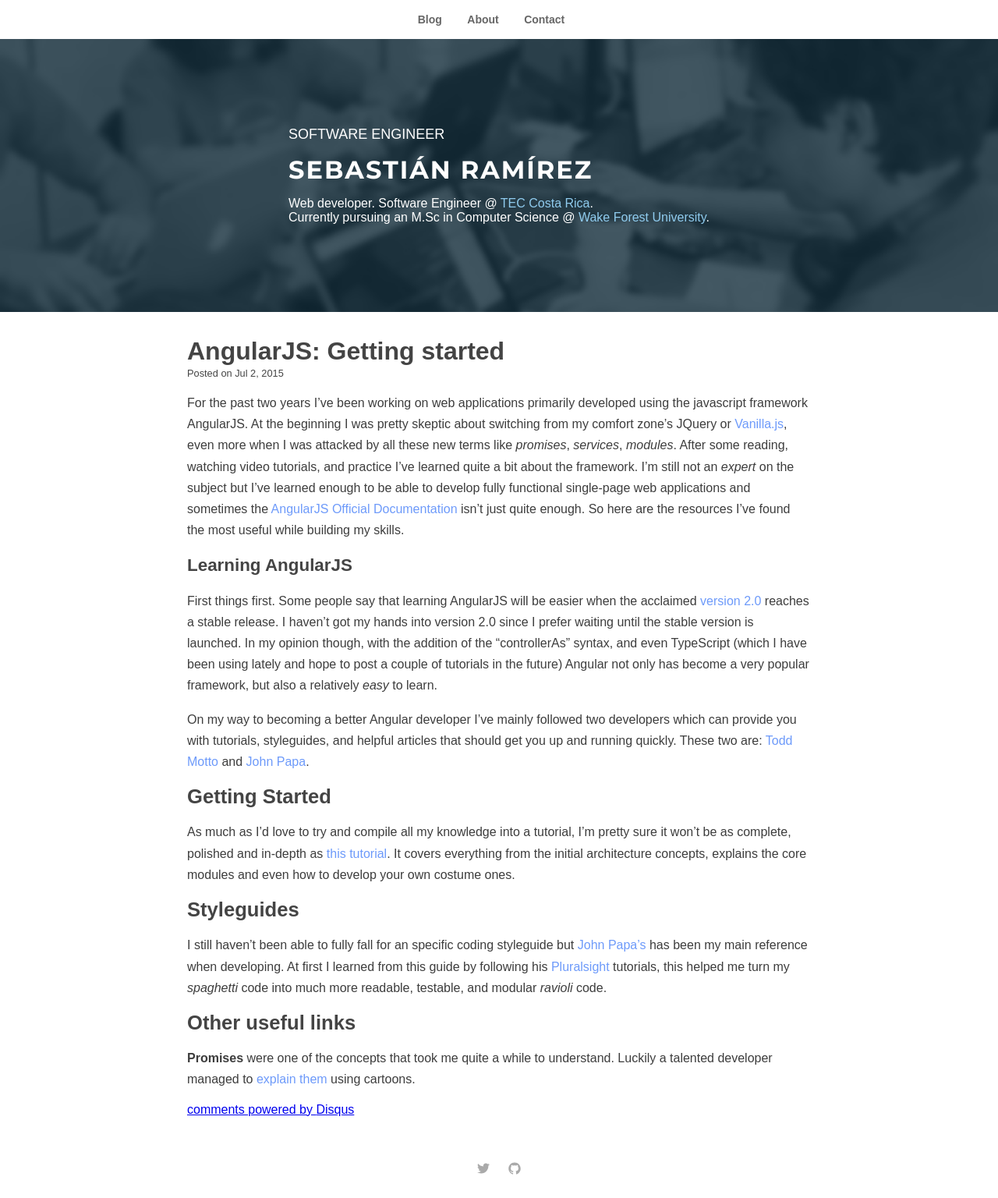
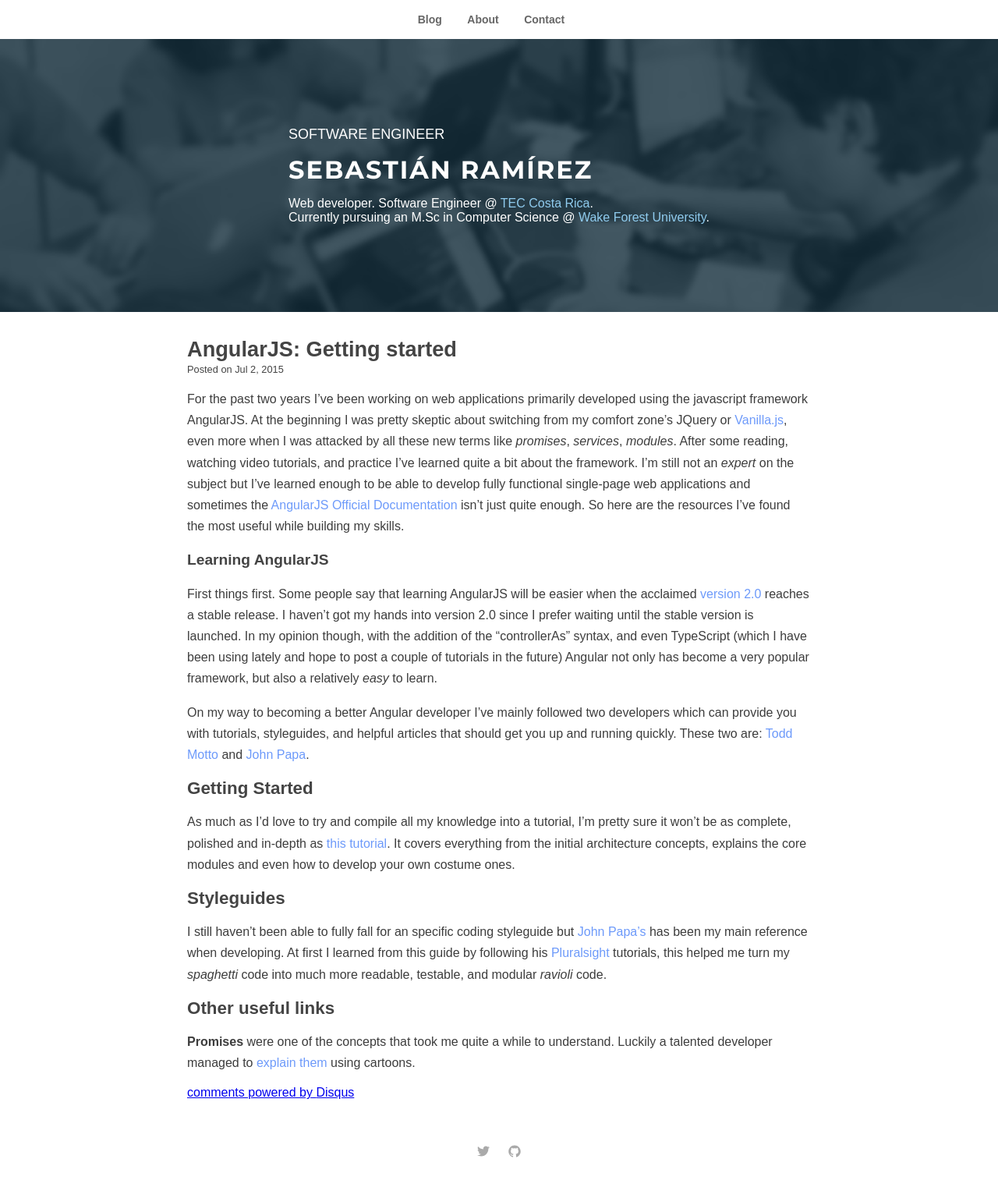
Before and after one commit to s-ramirez/s-ramirez.github.io, a Jekyll site: the page built from _posts/2015-07-02-angular-getting-started.md, in a window 1280 px wide. Shown: the whole page at 78% size. Built offline with Jekyll 4.4.1, drawn with Linux system fonts in a browser that asks for light colours; comment, search, counter and statistics services are not loaded; after the commit the page ends 1514 px from its top, so only the background shows below that.

Commit message:
Post styling fixes

```diff
--- a/_sass/post.scss
+++ b/_sass/post.scss
@@ -4,7 +4,7 @@
     margin-bottom: 1em;
 
     h1 {
-      font-size: 2em;
+      font-size: 1.7em;
       margin-top: 0;
       margin-bottom: 0;
       color: $header-color;
@@ -16,12 +16,16 @@
     }
   }
   .post-content {
+      font-size: 1em;
+      line-height: 1.7em;
+      color: $content-color;
+
       h1 {
-        font-size: 1.6em;
+        font-size: 1.4em;
         color: $header-color;
       }
       h2 {
-        font-size: 1.4em;
+        font-size: 1.2em;
         color: $header-color;
       }
       a {
@@ -33,9 +37,4 @@
         }
       }
   }
-  p {
-    font-size: 1em;
-    line-height: 1.7em;
-    color: $content-color;
-  }
 }
```
